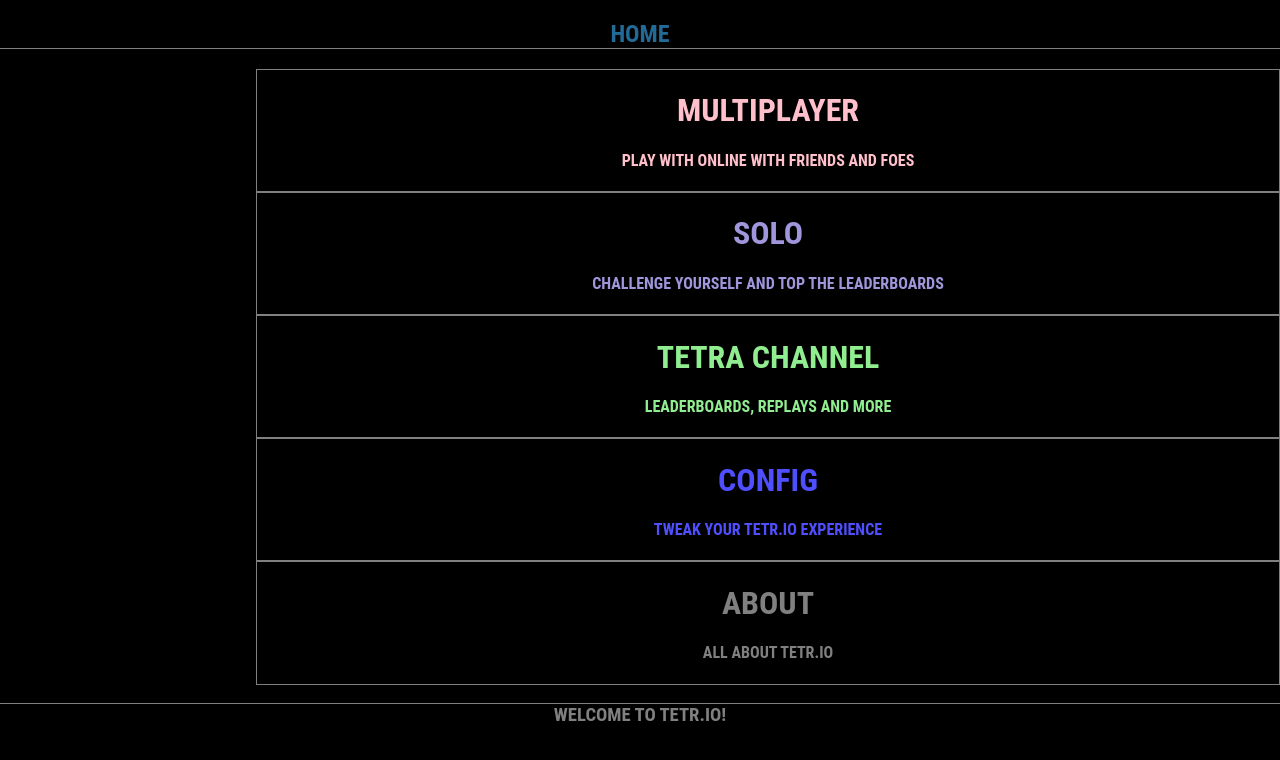
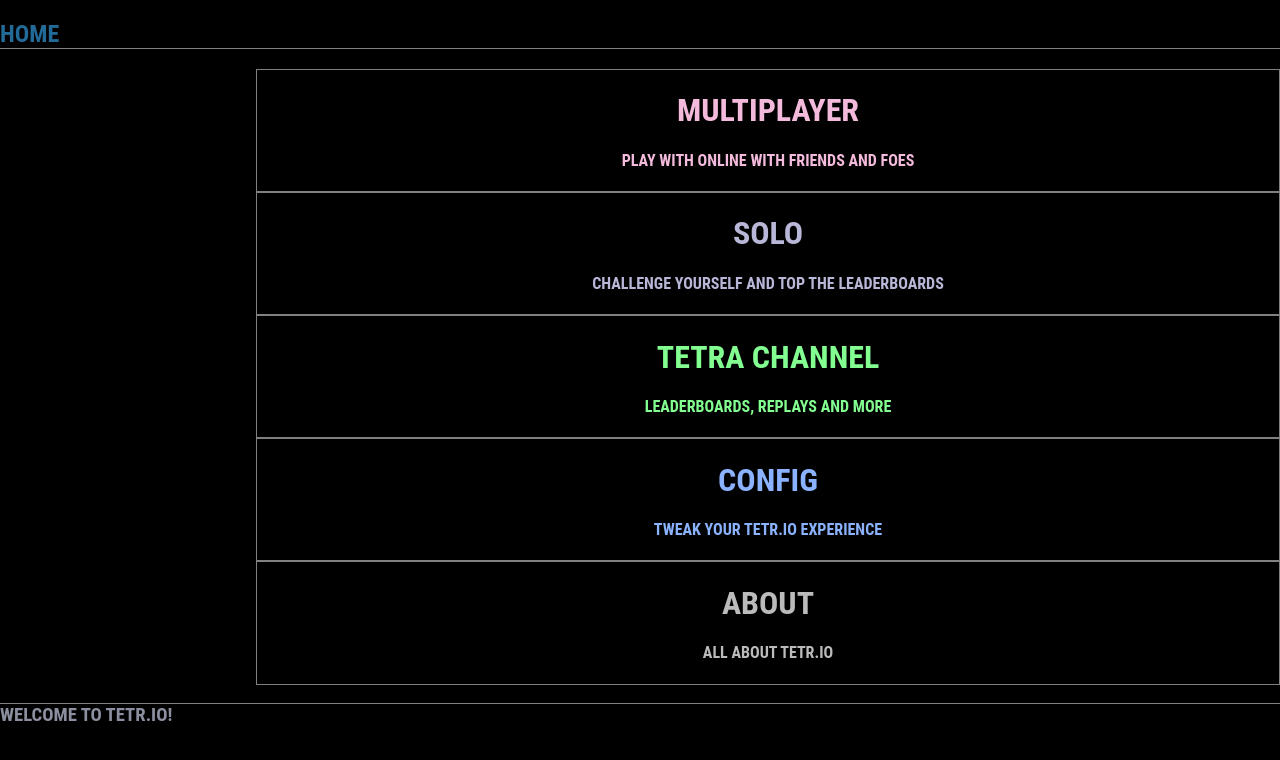
Before and after one commit to Boygee604/Tetris, a React (Create React App) app: page / in a window 1280 px wide. Shown: the top 760 px of the page. Built offline with nearby package versions, Linux system fonts and the light colour scheme.

Commit message:
Update App.css

```diff
--- a/src/App.css
+++ b/src/App.css
@@ -31,13 +31,13 @@
 @keyframes App-logo-spin {from {transform: rotate(0deg);} to {transform: rotate(360deg);}}
 body{background:black;color:white}
 h2{border-bottom: 1px solid grey;}
-.multiplayer{text-align: center; border: 1px solid grey;color:pink; margin-left: 20%;}
-.solo{text-align: center; border: 1px solid grey; color:rgb(160, 150, 220); margin-left: 20%;}
-.tetra{text-align: center; border: 1px solid grey;color: lightgreen; margin-left: 20%;}
-.config{text-align: center; border: 1px solid grey;color:rgb(79, 79, 255); margin-left: 20%;}
-.about{text-align: center; border: 1px solid grey;color:grey; margin-left: 20%;}
-.welcome{border-top: 1px solid grey;color:grey;}
-.home {color:rgb(34, 106, 151)}
+.multiplayer{text-align: center; border: 1px solid grey;color:rgb(243,186,219); margin-left: 20%;}
+.solo{text-align: center; border: 1px solid grey; color:rgb(184,183,215); margin-left: 20%;}
+.tetra{text-align: center; border: 1px solid grey;color: rgb(131,255,146); margin-left: 20%;}
+.config{text-align: center; border: 1px solid grey;color:rgb(138,178,254); margin-left: 20%;}
+.about{text-align: center; border: 1px solid grey;color:rgb(187,187,187); margin-left: 20%;}
+.welcome{text-align: left;border-top: 1px solid grey;color:rgb(140,143,159);}
+.home {text-align: left;color:rgb(34, 106, 151)}
 
 .multiplayer:hover {animation: box-animation 0.5s;}
 .solo:hover {animation: box-animation 0.5s;}
```
